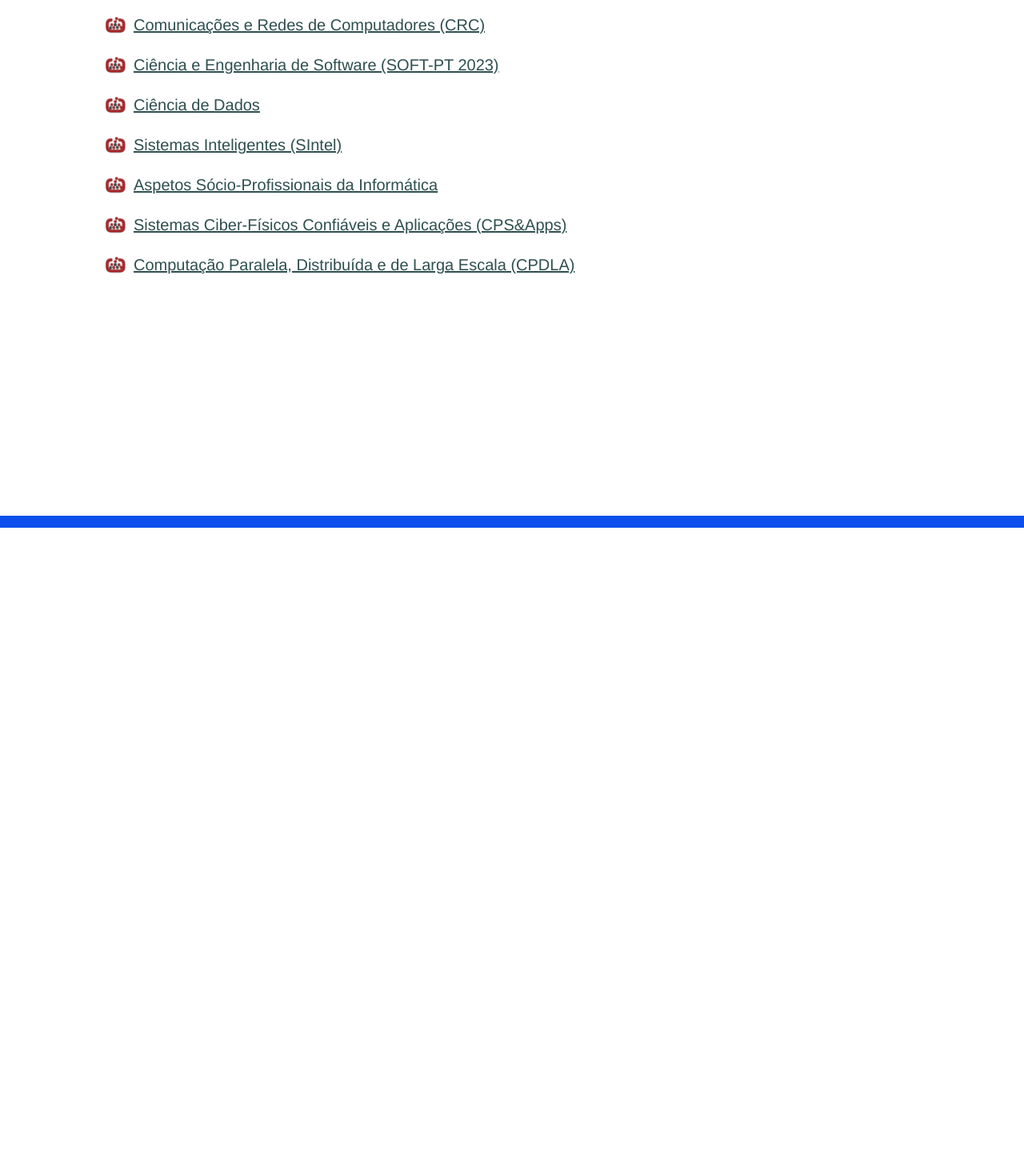
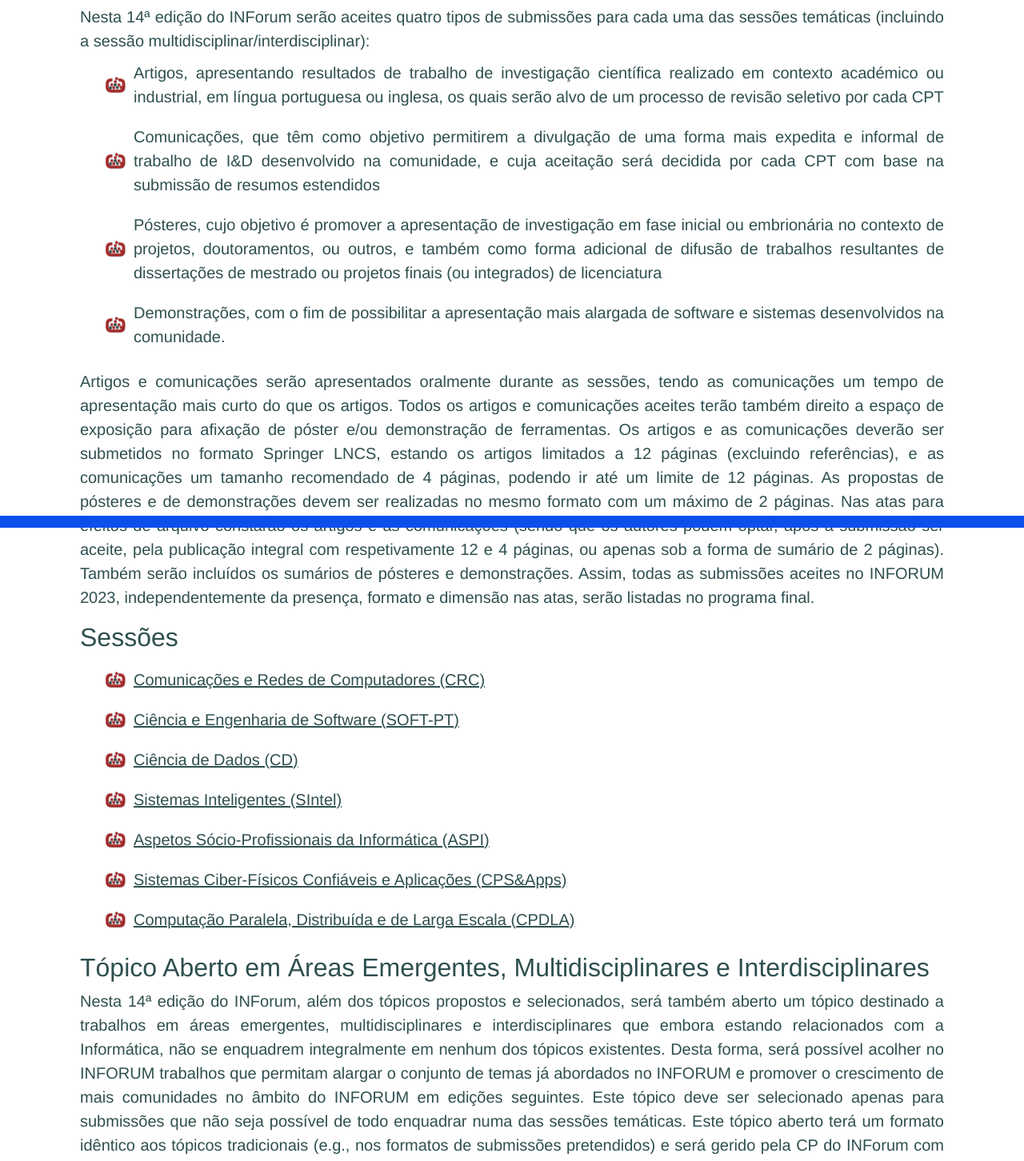
Before and after one commit to h4g0/Inforum2023, a React (Create React App) app: page /tracks in a window 1280 px wide. Shown: the part 140-1592 px from the top of the page at 80% size. Before the commit the page ends 800 px from the top, so only its background shows below. Built offline with nearby package versions, Linux system fonts and the light colour scheme.

Commit message:
updated tracks page

```diff
--- a/src/Main/Intro.tsx
+++ b/src/Main/Intro.tsx
@@ -1,5 +1,4 @@
 import './Main.css'
-import 'react-slideshow-image/dist/styles.css'
 import React from 'react';
 
 import avAliados_sm from "../img/Porto/AvAliados-small.jpg"
--- a/src/Main/Tracks.tsx
+++ b/src/Main/Tracks.tsx
@@ -12,9 +12,37 @@
             </div>
             <div className='TrackList'>
 
-                <h2>Sessões</h2>
+                <h2>Chamada a Submissões</h2>
+
+                <p>Nesta 14ª edição do INForum serão aceites quatro tipos de submissões para cada uma das sessões temáticas (incluindo a sessão multidisciplinar/interdisciplinar):
 
                 <ul>
+
+                    <li>Artigos, apresentando resultados de trabalho de investigação científica realizado em contexto académico ou industrial, em língua portuguesa ou inglesa, os quais serão alvo de um processo de revisão seletivo por cada CPT
+                    </li>
+
+                    <li>
+                    Comunicações, que têm como objetivo permitirem a divulgação de uma forma mais expedita e informal de trabalho de I&D desenvolvido na comunidade, e cuja aceitação será decidida por cada CPT com base na submissão de resumos estendidos
+                    </li>
+
+                    <li>
+                    Pósteres, cujo objetivo é promover a apresentação de investigação em fase inicial ou embrionária no contexto de projetos, doutoramentos, ou outros, e também como forma adicional de difusão de trabalhos resultantes de dissertações de mestrado ou projetos finais (ou integrados) de licenciatura
+                    </li>
+
+                    <li>
+                    Demonstrações, com o fim de possibilitar a apresentação mais alargada de software e sistemas desenvolvidos na comunidade.
+                    </li>
+
+                </ul>
+
+Artigos e comunicações serão apresentados oralmente durante as sessões, tendo as comunicações um tempo de apresentação mais curto do que os artigos. Todos os artigos e comunicações aceites terão também direito a espaço de exposição para afixação de póster e/ou demonstração de ferramentas.
+Os artigos e as comunicações deverão ser submetidos no formato Springer LNCS, estando os artigos limitados a 12 páginas (excluindo referências), e as comunicações um tamanho recomendado de 4 páginas, podendo ir até um limite de 12 páginas. As propostas de pósteres e de demonstrações devem ser realizadas no mesmo formato com um máximo de 2 páginas.
+Nas atas para efeitos de arquivo constarão os artigos e as comunicações (sendo que os autores podem optar, após a submissão ser aceite, pela publicação integral com respetivamente 12 e 4 páginas, ou apenas sob a forma de sumário de 2 páginas). Também serão incluídos os sumários de pósteres e demonstrações. Assim, todas as submissões aceites no INFORUM 2023, independentemente da presença, formato e dimensão nas atas, serão listadas no programa final.
+</p>
+
+<h2>Sessões</h2>
+
+<ul>
                     <li>
 
                     <Link to="/tracks/crc">
@@ -26,7 +54,7 @@
                     <li>
 
                         <Link to="/tracks/softcrc">
-                        Ciência e Engenharia de Software (SOFT-PT 2023)
+                        Ciência e Engenharia de Software (SOFT-PT)
                         </Link>
 
                     </li>
@@ -34,7 +62,7 @@
                     <li>
 
                         <Link to="/tracks/cd">
-                        Ciência de Dados
+                        Ciência de Dados  (CD)
                         </Link>
 
                     </li>
@@ -50,7 +78,7 @@
                     <li>
 
                         <Link to="/tracks/aspi">
-                        Aspetos Sócio-Profissionais da Informática
+                        Aspetos Sócio-Profissionais da Informática (ASPI)
                         </Link>
 
                     </li>
@@ -73,6 +101,16 @@
 
                 </ul>
 
+<h2>Tópico Aberto em Áreas Emergentes, Multidisciplinares e Interdisciplinares</h2>
+
+<p>Nesta 14ª edição do INForum, além dos tópicos propostos e selecionados, será também aberto um tópico destinado a trabalhos em áreas emergentes, multidisciplinares e interdisciplinares que embora estando relacionados com a Informática, não se enquadrem integralmente em nenhum dos tópicos existentes.
+Desta forma, será possível acolher no INFORUM trabalhos que permitam alargar o conjunto de temas já abordados no INFORUM e promover o crescimento de mais comunidades no âmbito do INFORUM em edições seguintes.
+Este tópico deve ser selecionado apenas para submissões que não seja possível de todo enquadrar numa das sessões temáticas.
+Este tópico aberto terá um formato idêntico aos tópicos tradicionais (e.g., nos formatos de submissões pretendidos) e será gerido pela CP do INForum com a ajuda de revisores convidados, das Comissões de Programa de Tópicos e/ou externos.
+</p>
+
+
+
 
 
 
```
